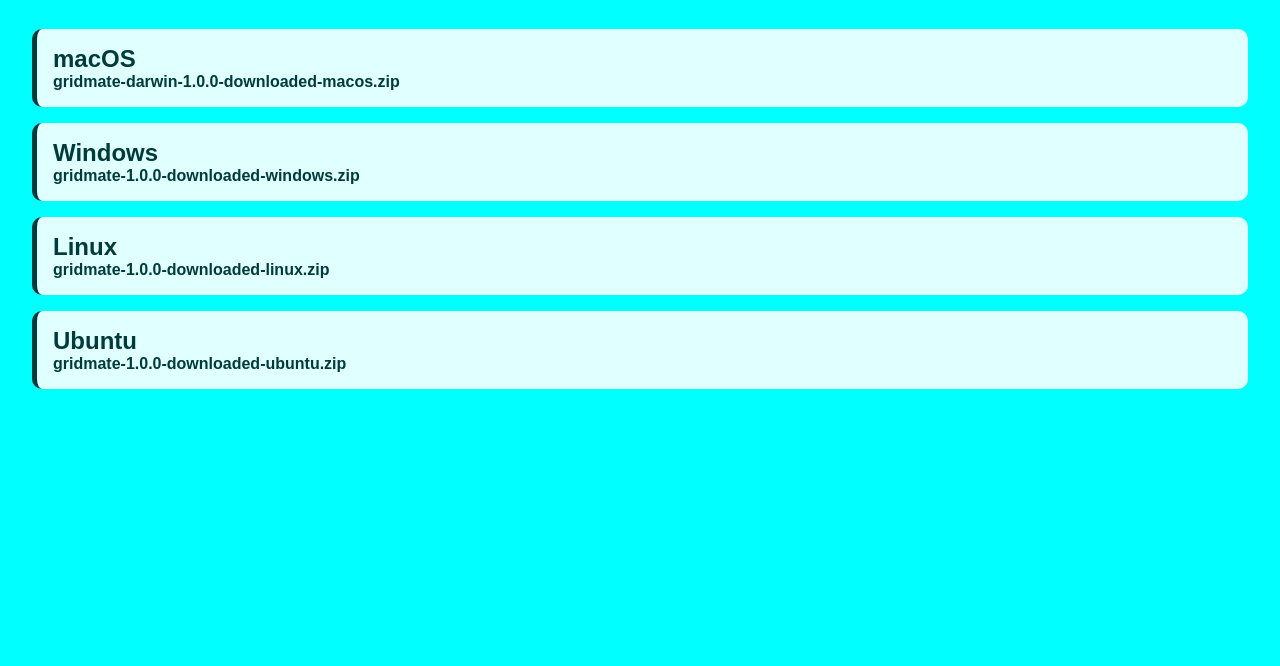
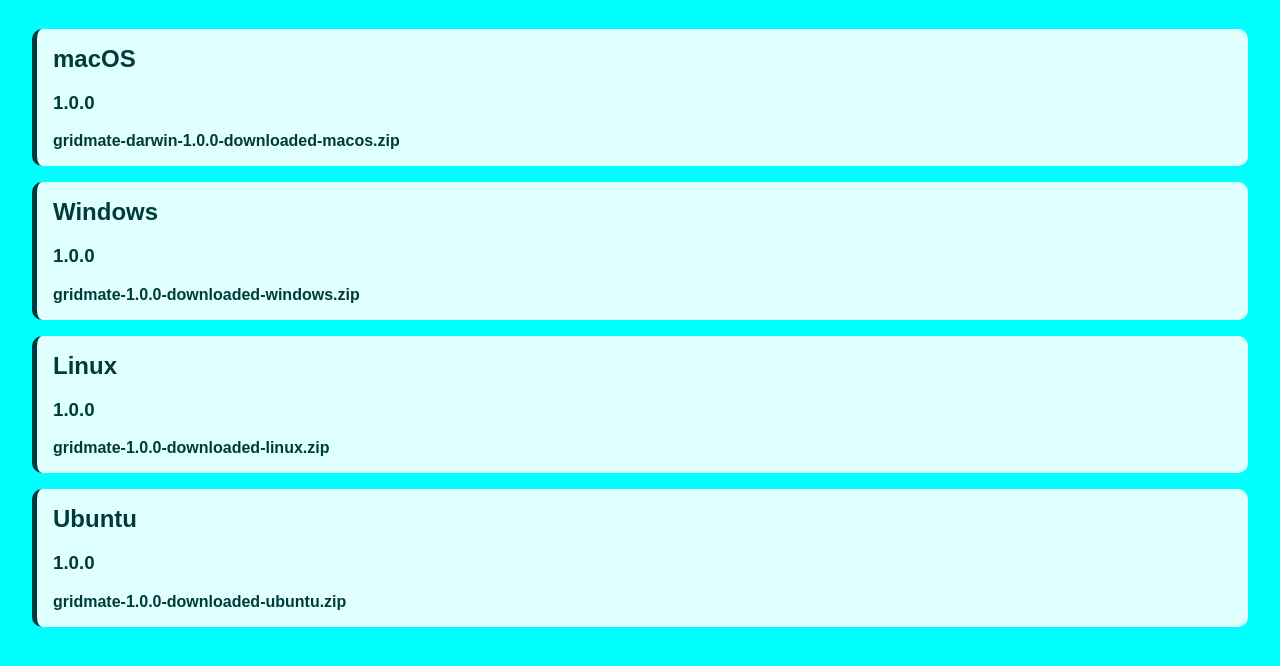
Before and after one commit to Grodemate/Grodemate.github.io, a plain HTML site: page downloads.html in a window 1280 px wide. Shown: the part 148-814 px from the top of the page. Drawn offline with Linux system fonts and the light colour scheme.

Commit message:
Update downloads.html

```diff
--- a/downloads.html
+++ b/downloads.html
@@ -50,6 +50,7 @@
   <div class="download-section">
     <div class="platform">
       <h2>macOS</h2>
+      <h3>1.0.0</h3>
       <a href="Downloads/gridmate-darwin-1.0.0-downloaded-macos.zip" download>
         gridmate-darwin-1.0.0-downloaded-macos.zip
       </a>
@@ -57,6 +58,7 @@
 
     <div class="platform">
       <h2>Windows</h2>
+      <h3>1.0.0</h3>
       <a href="Downloads/gridmate-1.0.0-downloaded-windows.zip" download>
         gridmate-1.0.0-downloaded-windows.zip
       </a>
@@ -64,6 +66,7 @@
 
     <div class="platform">
       <h2>Linux</h2>
+      <h3>1.0.0</h3>
       <a href="Downloads/gridmate-1.0.0-downloaded-linux.zip" download>
         gridmate-1.0.0-downloaded-linux.zip
       </a>
@@ -71,6 +74,7 @@
 
     <div class="platform">
       <h2>Ubuntu</h2>
+      <h3>1.0.0</h3>
       <a href="Downloads/gridmate-1.0.0-downloaded-ubuntu.zip" download>
         gridmate-1.0.0-downloaded-ubuntu.zip
       </a>
```
